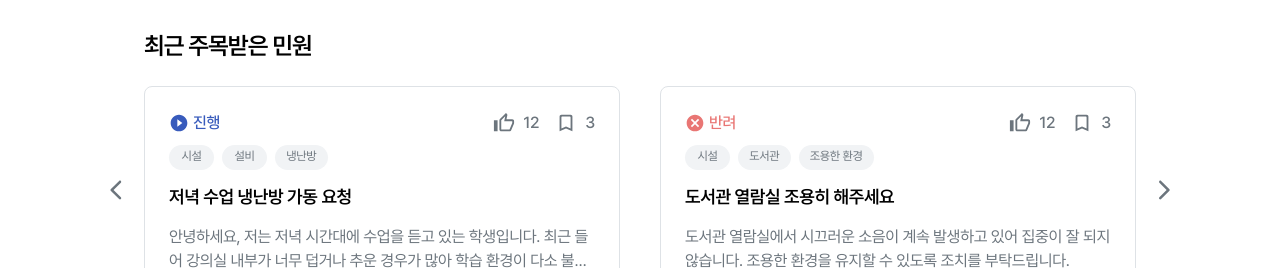
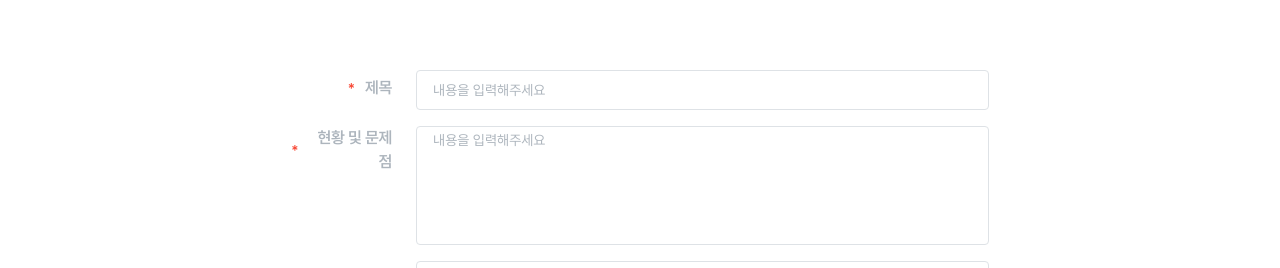
Before and after one commit to waieiches/SM-137-Frontend, a React (Vite) app: page / in a window 1280 px wide. Shown: the part 532-800 px from the top of the page. Built offline with nearby package versions, Linux system fonts and the light colour scheme.

Commit message:
design : placholder opacity 사라질 때 애니메이션 삭제

```diff
--- a/src/components/input/Input.tsx
+++ b/src/components/input/Input.tsx
@@ -49,7 +49,6 @@ const InfoInput = styled.input<InfoInputProps>`
 
   &::placeholder {
     color: var(--gray4-placeholder-low);
-    transition: opacity 0.2s ease-in-out;
   }
 
   &:focus::placeholder {
--- a/src/components/input/TextArea.tsx
+++ b/src/components/input/TextArea.tsx
@@ -48,7 +48,6 @@ const StyledTextArea = styled.textarea<InfoTextAreaProps>`
 
   &::placeholder {
     color: var(--gray4-placeholder-low);
-    transition: opacity 0.2s ease-in-out;
   }
 
   &:focus::placeholder {
--- a/src/pages/home/Home.tsx
+++ b/src/pages/home/Home.tsx
@@ -4,6 +4,7 @@ import HashtagCloud from "../../components/hashtag-cloud/HashtagCloud";
 import SearchBar from "../../components/search-bar/SearchBar";
 import QuickLink from "../../components/quick-link/QuickLink";
 import HomeContentList from "./HomeContentList";
+import ComplaintsForm from "../../components/form/ComplaintsForm";
 
 const HomeContainer = styled.div`
   height: 100%;
@@ -78,6 +79,7 @@ const Home = () => {
         <QuickLink />
       </QuickLinkContainer>
 
+      <ComplaintsForm />
       <HomeContentList />
     </HomeContainer>
   );
```
